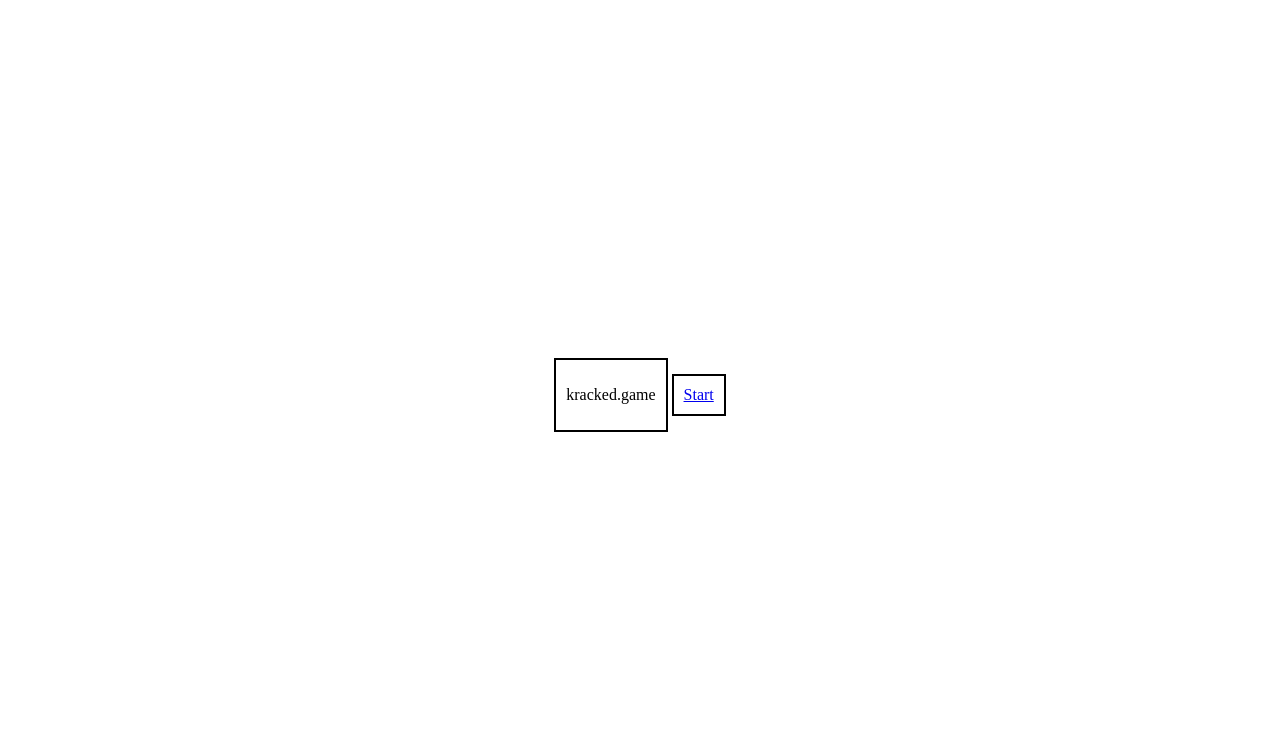
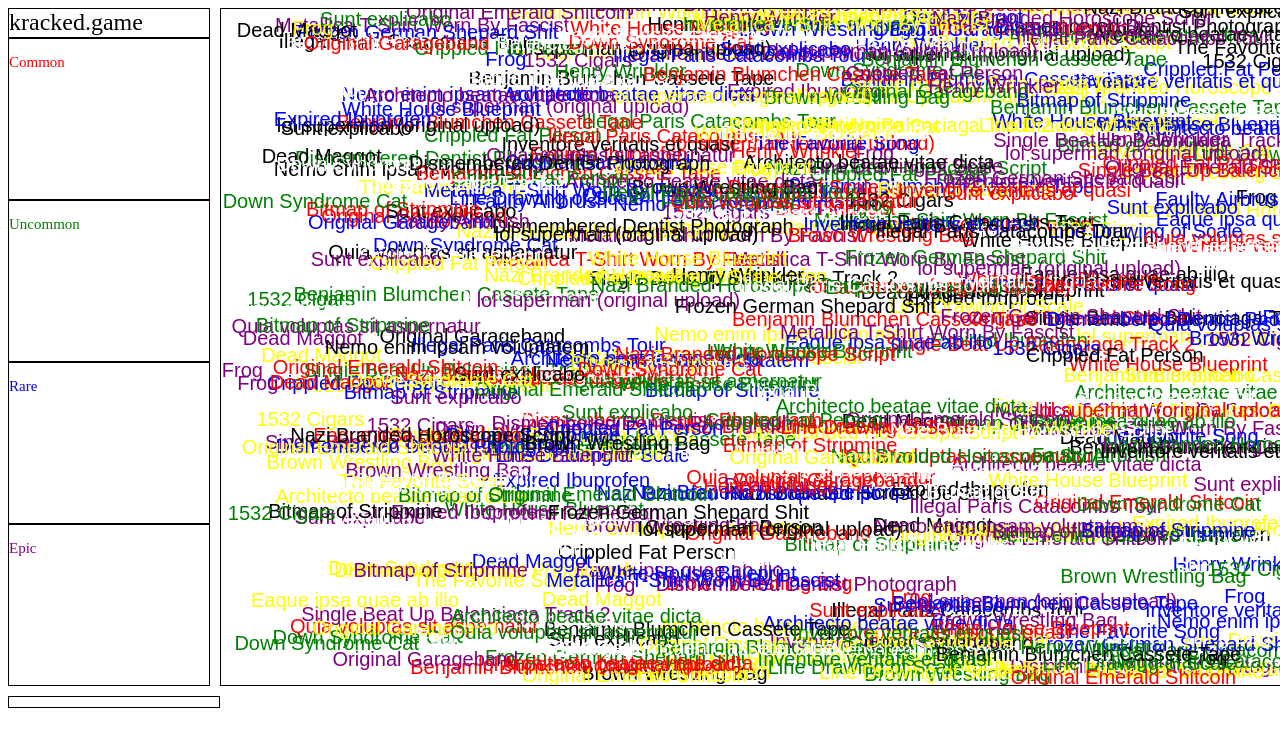
Before and after one commit to goldenretriever2012/kracked.game, a plain HTML site: page index.html in a window 1280 px wide. Drawn offline with Linux system fonts and the light colour scheme.

Commit message:
Add files via upload

```diff
--- a/index.html
+++ b/index.html
@@ -1,23 +1,54 @@
+<!DOCTYPE html>
+<html lang="en">
+<head>
+    <meta charset="UTF-8">
+    <meta http-equiv="X-UA-Compatible" content="IE=edge">
+    <meta name="viewport" content="width=device-width, initial-scale=1.0">
+    <title>Document</title>
+    <link href=style.css rel='stylesheet'>
+
+</head>
+<body>
+    <div style="display: flex;">
+        <div style="display: flex; flex-direction: column;">
+            <div style="width: 200px; height: 28px; border: 1px solid black; display: flex; align-items: top; justify-content: flex-start; font-size: 24px;">kracked.game</div>
+            <div id="commonBox" style="width: 200px; height: 160px; border: 1px solid black; overflow: auto;">
+                <p id="commonText" style="color: red; text-align: left; font-size: 15px;">Common</p>
+            </div>
+            <div id="uncommonBox" style="width: 200px; height: 160px; border: 1px solid black; overflow: auto;">
+                <p id="uncommonText" style="color: green; text-align: left; font-size: 15px;">Uncommon</p>
+            </div>
+            <div id="rareBox" style="width: 200px; height: 160px; border: 1px solid #000000; overflow: auto;">
+                <p id="rareText" style="color: blue; text-align: left; font-size: 15px;">Rare</p>
+            </div>
+            <div id="epicBox" style="width: 200px; height: 160px; border: 1px solid black; overflow: auto;">
+                <p id="epicText" style="color: purple; text-align: left; font-size: 15px;">Epic</p>
+            </div>
+            <div id="selectedText" style="width: 200px; border: 1px solid black; margin-top: 10px; padding: 5px; overflow-y: auto;"></div>
+        </div>
+        <div style="display: flex; flex-direction: column; margin-left: 0px;">
+            <div style="width: 1070px; height: 676px; border: 1px solid black;">
+                <canvas id="myCanvas" width="1070" height="676"></canvas>
+            </div>
+        </div>
+    </div>
+
+
+        <script src="script.js"></script>
+
+
+</body>
+</html>
+
 <!DOCTYPE html>
 <html lang="en">
 <head>
     <meta charset="UTF-8">
     <meta name="viewport" content="width=device-width, initial-scale=1.0">
-    <title>Index 2</title>
-    <link rel="stylesheet" href="index2-styles.css">
+    <title>Index</title>
 </head>
-<body class="index2-page">
+<body id="index-page">
 
-<!-- Content to be centered -->
-<div class="centered-content">
-    <div class="box">
-        <p>kracked.game</p>
-    </div>
-    <!-- Link to index.html -->
-    <div class="box">
-        <a href="../index.html" class="start">Start</a>
-    </div>
-</div>
-
+<script src="index-script.js"></script>
 </body>
 </html>
```
Also changed, not shown: page1/index2.html (added, +23 -0 lines).
